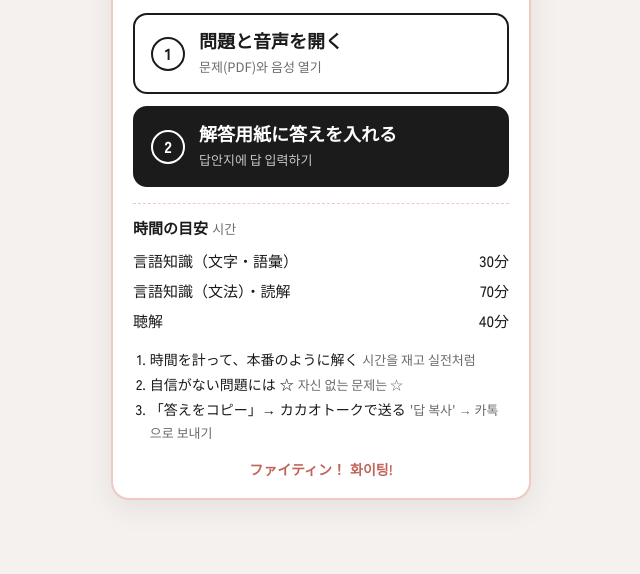
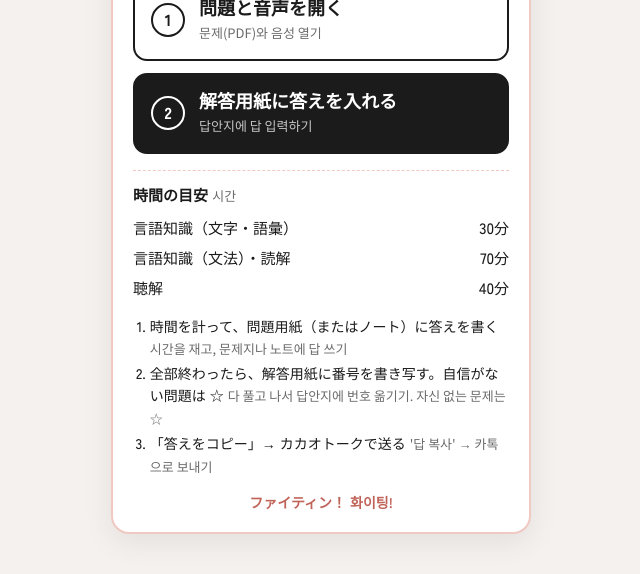
Before and after one commit to kosuke-jp/n3, a plain HTML site: page mogi/index.html in a window 1280 px wide. Shown: the part 212-786 px from the top of the page, without its empty margins (319-959 px from the left). Drawn offline with Linux system fonts and the light colour scheme.

Commit message:
模試カード：紙で解いてから解答用紙に書き写す手順に変更
Co-Authored-By: Claude Opus 5.5 <noreply@anthropic.com>
Claude-Session: https://claude.ai/code/session_01EeQMGuParbo41e7JWJd2MN

```diff
--- a/mogi/index.html
+++ b/mogi/index.html
@@ -58,8 +58,8 @@ a:focus-visible{outline:3px solid #5b8def;outline-offset:2px}
    <tr><td>聴解</td><td class="num">40分</td></tr>
   </tbody></table>
   <ol class="steps">
-   <li>時間を計って、本番のように解く <span class="ko">시간을 재고 실전처럼</span></li>
-   <li>自信がない問題には ☆ <span class="ko">자신 없는 문제는 ☆</span></li>
+   <li>時間を計って、問題用紙（またはノート）に答えを書く <span class="ko">시간을 재고, 문제지나 노트에 답 쓰기</span></li>
+   <li>全部終わったら、解答用紙に番号を書き写す。自信がない問題は ☆ <span class="ko">다 풀고 나서 답안지에 번호 옮기기. 자신 없는 문제는 ☆</span></li>
    <li>「答えをコピー」→ カカオトークで送る <span class="ko">'답 복사' → 카톡으로 보내기</span></li>
   </ol>
  </div>
```
